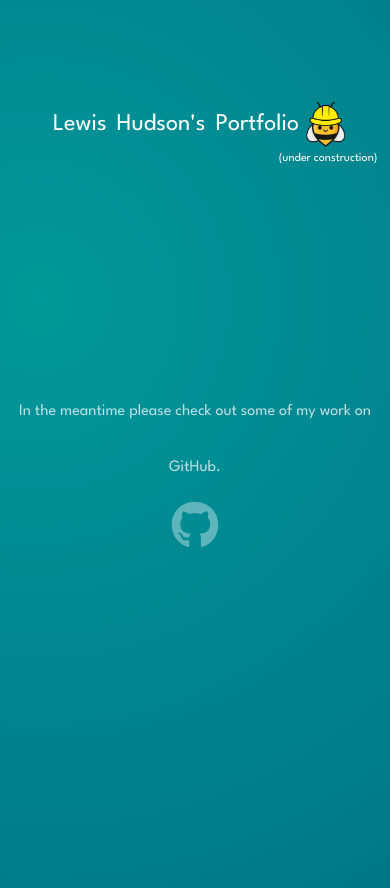
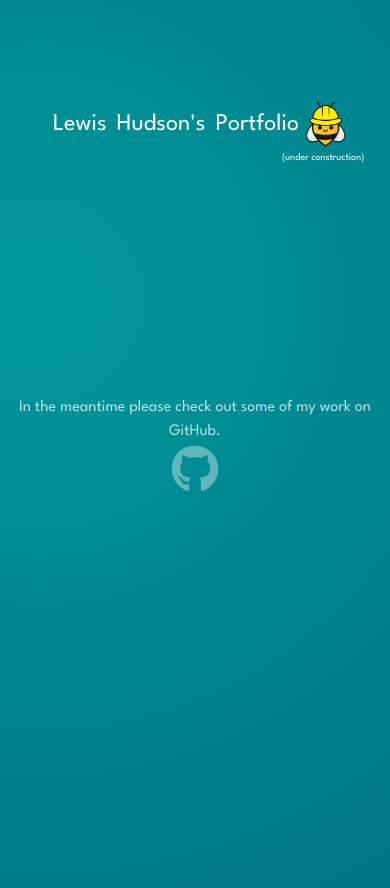
Before and after one commit to PythonLewisH/Portfolio, a plain HTML site: page index.html in a window 390 px wide. Shown: the top 888 px of the page. Drawn offline with nearby package versions, Linux system fonts and the light colour scheme.

Commit message:
Create CNAME

```diff
--- a/css/styles.css
+++ b/css/styles.css
@@ -22,6 +22,7 @@ a:hover {
 }
 
 .gh-icon {
+  margin-top: 5px;
   text-align: center;
   font-size: 3rem;
   opacity: 0;
@@ -40,6 +41,7 @@ animation-name: fadein;
 animation-duration: 3.5s;
 animation-fill-mode: forwards;
 animation-delay: 3.5s;
+line-height: 1rem;
 }
 
 .title-holder {
@@ -220,7 +222,6 @@ to {opacity: 1}
   @media (max-width: 840px) {
 
       body {
-        background-color: blue;
         background-image: radial-gradient( circle farthest-corner at 10% 20%,  rgba(0,152,155,1) 0.1%, rgba(0,94,120,1) 94.2% );
       }
 
@@ -256,6 +257,7 @@ to {opacity: 1}
 background-image: radial-gradient( circle farthest-corner at 10% 20%,  rgba(0,152,155,1) 0.1%, rgba(0,94,120,1) 94.2% );
     }
 
+
   .title-holder {
     margin-top: 0;
   }
@@ -276,11 +278,10 @@ background-image: radial-gradient( circle farthest-corner at 10% 20%,  rgba(0,15
     }
 
     .uctext {
-      font-size: 12px;
+      font-size: 10px;
       position: absolute;
-      margin-left: 200px;
+      margin-left: 195px;
       margin-top: 150px;
-      width: 200px;
       }
 
   }
```
